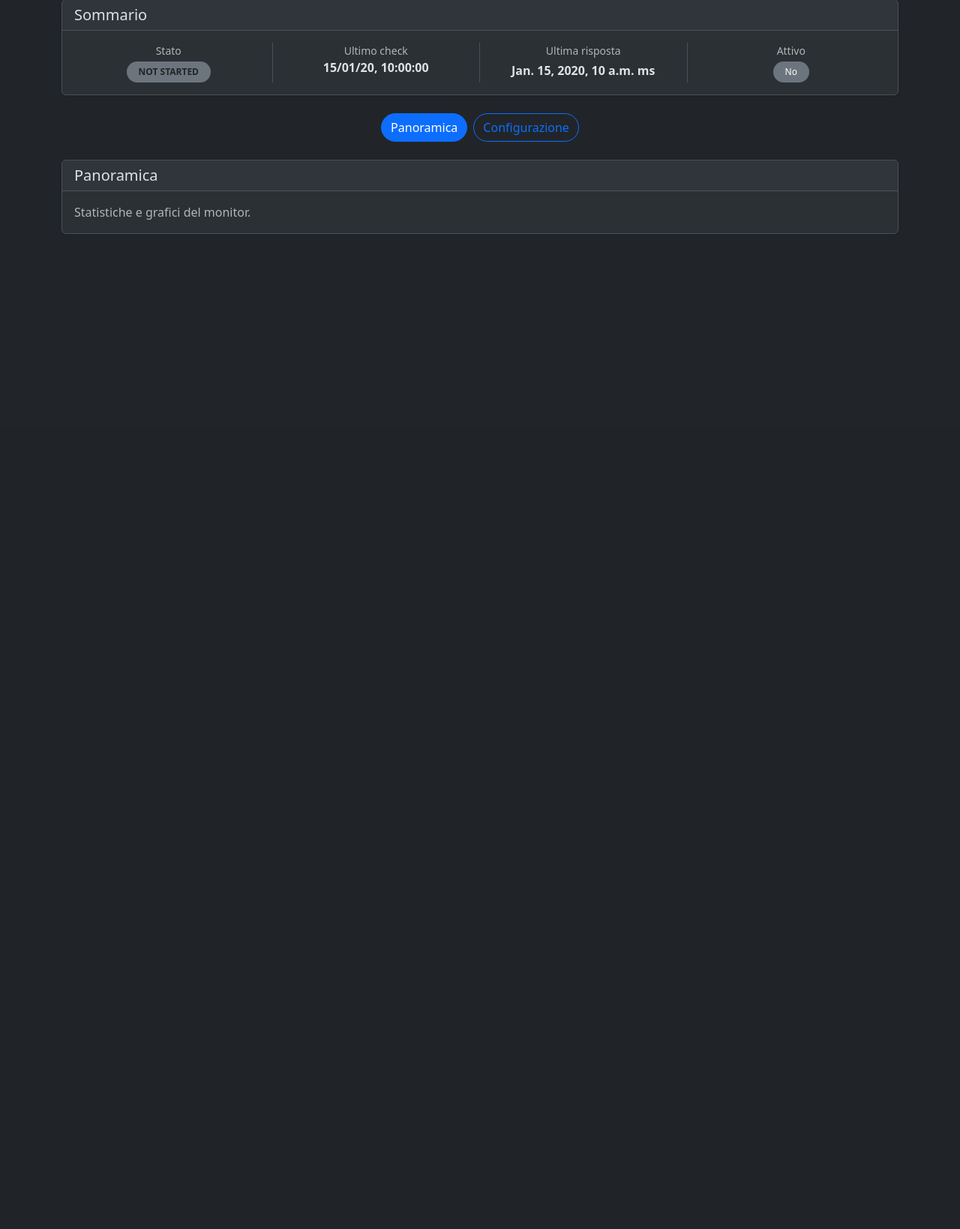
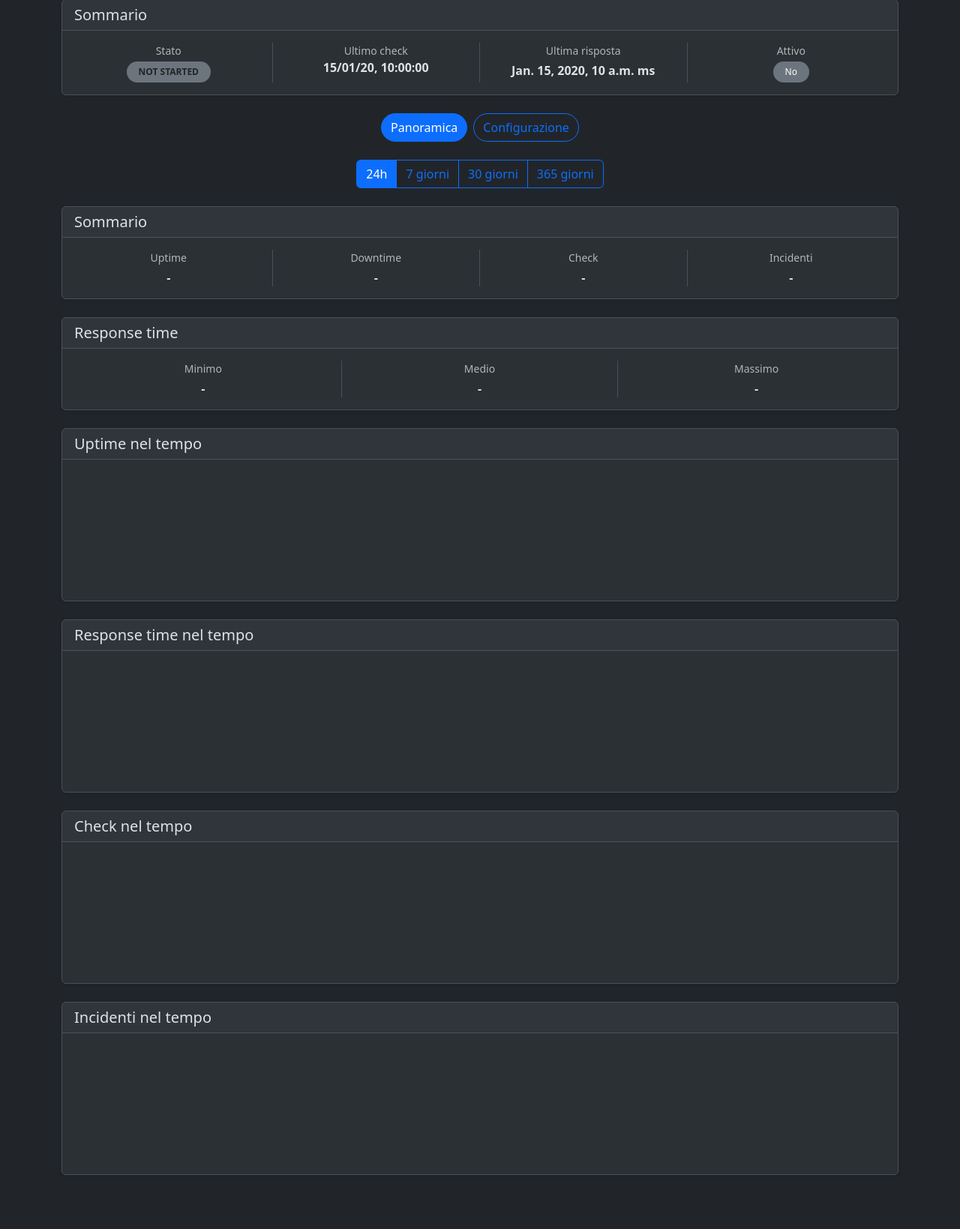
Before and after one commit to projectsrl-git/uptime-monitor, a Django app: template frontend/templates/monitor_detail/monitor_detail.html in a window 1280 px wide. Shown: the part 230-1869 px from the top of the page at 75% size. Before the commit the page ends 542 px from the top, so only its background shows below. Run offline with Django 5.2, Linux system fonts and the light colour scheme; the template is opened without the code that fills it: most values are stand-ins (such as "Sample title", 1, 10 or a date in 2020); data that the repository does not hold is empty; a map, chart or similar area stays blank.

Commit message:
Add monitor overview with statistics and response time metrics

```diff
--- /dev/null
+++ b/frontend/static/js/monitor_overview.js
@@ -0,0 +1,164 @@
+document.addEventListener("DOMContentLoaded", () => {
+
+    let currentPeriod = "24h";
+
+    loadStatistics(currentPeriod);
+
+
+    document.querySelectorAll(".statistics-period").forEach(button => {
+
+        button.addEventListener("click", () => {
+
+            const period = button.dataset.period;
+
+            currentPeriod = period;
+
+            updatePeriodButtons(button);
+
+            loadStatistics(period);
+
+        });
+
+    });
+
+
+    async function loadStatistics(period) {
+
+        try {
+
+            const response = await fetch(
+                `/api/monitors/${monitorId}/statistics/?period=${period}`
+            );
+
+            if (!response.ok) {
+                throw new Error(
+                    `Errore API: ${response.status}`
+                );
+            }
+
+            const data = await response.json();
+
+            updateSummary(data.summary);
+            updateResponseTime(data.response_time);
+
+        } catch (error) {
+
+            console.error(
+                "Errore caricamento statistiche:",
+                error
+            );
+
+        }
+    }
+
+
+    function updateSummary(summary) {
+
+        document.getElementById(
+            "uptime-percentage"
+        ).textContent =
+            summary.uptime_percentage !== null
+                ? `${summary.uptime_percentage}%`
+                : "-";
+
+
+        document.getElementById(
+            "downtime"
+        ).textContent =
+            formatDowntime(summary.downtime_seconds);
+
+
+        document.getElementById(
+            "checks"
+        ).textContent =
+            summary.checks;
+
+
+        document.getElementById(
+            "incidents"
+        ).textContent =
+            summary.incidents;
+    }
+
+
+    function updateResponseTime(responseTime) {
+
+        document.getElementById(
+            "response-time-min"
+        ).textContent =
+            formatMilliseconds(responseTime.min_ms);
+
+
+        document.getElementById(
+            "response-time-average"
+        ).textContent =
+            formatMilliseconds(responseTime.average_ms);
+
+
+        document.getElementById(
+            "response-time-max"
+        ).textContent =
+            formatMilliseconds(responseTime.max_ms);
+    }
+
+
+    function formatMilliseconds(value) {
+
+        if (value === null || value === undefined) {
+            return "-";
+        }
+
+        return `${value} ms`;
+    }
+
+
+    function formatDowntime(seconds) {
+
+        if (seconds === null || seconds === undefined) {
+            return "-";
+        }
+
+        if (seconds === 0) {
+            return "0 secondi";
+        }
+
+        const days = Math.floor(seconds / 86400);
+        const hours = Math.floor((seconds % 86400) / 3600);
+        const minutes = Math.floor((seconds % 3600) / 60);
+        const remainingSeconds = seconds % 60;
+
+        const parts = [];
+
+        if (days > 0) {
+            parts.push(`${days}g`);
+        }
+
+        if (hours > 0) {
+            parts.push(`${hours}h`);
+        }
+
+        if (minutes > 0) {
+            parts.push(`${minutes}m`);
+        }
+
+        if (remainingSeconds > 0) {
+            parts.push(`${remainingSeconds}s`);
+        }
+
+        return parts.join(" ");
+    }
+
+    function updatePeriodButtons(activeButton) {
+
+        document.querySelectorAll(".statistics-period").forEach(button => {
+
+            button.classList.remove("btn-primary");
+            button.classList.add("btn-outline-primary");
+
+        });
+
+        activeButton.classList.remove("btn-outline-primary");
+        activeButton.classList.add("btn-primary");
+    }
+
+});
--- a/frontend/templates/monitor_detail/monitor_detail.html
+++ b/frontend/templates/monitor_detail/monitor_detail.html
@@ -205,10 +205,15 @@ Monitor #{{ monitor.id }}
         {% include "monitor_detail/configuration.html" %}
     </div>
 
+    <script>
+        const monitorId = {{ monitor.id }};
+    </script>
+
 </div>
 
 {% endblock %}
 
 {% block javascript %}
 <script src="{% static 'js/monitor_detail.js' %}"></script>
+<script src="{% static 'js/monitor_overview.js' %}"></script>
 {% endblock %}
--- a/frontend/templates/monitor_detail/overview.html
+++ b/frontend/templates/monitor_detail/overview.html
@@ -1,13 +1,192 @@
+<div class="d-flex justify-content-center mb-4">
+
+    <div class="btn-group" role="group">
+
+        <button
+            type="button"
+            class="btn btn-primary statistics-period"
+            data-period="24h">
+            24h
+        </button>
+
+        <button
+            type="button"
+            class="btn btn-outline-primary statistics-period"
+            data-period="7d">
+            7 giorni
+        </button>
+
+        <button
+            type="button"
+            class="btn btn-outline-primary statistics-period"
+            data-period="30d">
+            30 giorni
+        </button>
+
+        <button
+            type="button"
+            class="btn btn-outline-primary statistics-period"
+            data-period="365d">
+            365 giorni
+        </button>
+
+    </div>
+
+</div>
+
+<!-- sommario -->
 <div class="card shadow-sm mb-4">
     <div class="card-header">
         <h5 class="mb-0">
-            Panoramica
+            Sommario
         </h5>
     </div>
 
     <div class="card-body">
-        <p class="text-muted mb-0">
-            Statistiche e grafici del monitor.
-        </p>
+        <div class="row text-center">
+
+            <div class="col-md-3 border-end">
+                <div class="text-muted small">
+                    Uptime
+                </div>
+
+                <div id="uptime-percentage" class="fw-semibold mt-1">
+                    -
+                </div>
+            </div>
+
+            <div class="col-md-3 border-end">
+                <div class="text-muted small">
+                    Downtime
+                </div>
+
+                <div id="downtime" class="fw-semibold mt-1">
+                    -
+                </div>
+            </div>
+
+            <div class="col-md-3 border-end">
+                <div class="text-muted small">
+                    Check
+                </div>
+
+                <div id="checks" class="fw-semibold mt-1">
+                    -
+                </div>
+            </div>
+
+            <div class="col-md-3">
+                <div class="text-muted small">
+                    Incidenti
+                </div>
+
+                <div id="incidents" class="fw-semibold mt-1">
+                    -
+                </div>
+            </div>
+
+        </div>
     </div>
 </div>
+
+
+<!-- response time -->
+<div class="card shadow-sm mb-4">
+    <div class="card-header">
+        <h5 class="mb-0">
+            Response time
+        </h5>
+    </div>
+
+    <div class="card-body">
+        <div class="row text-center">
+
+            <div class="col-md-4 border-end">
+                <div class="text-muted small">
+                    Minimo
+                </div>
+
+                <div id="response-time-min" class="fw-semibold mt-1">
+                    -
+                </div>
+            </div>
+
+            <div class="col-md-4 border-end">
+                <div class="text-muted small">
+                    Medio
+                </div>
+
+                <div id="response-time-average" class="fw-semibold mt-1">
+                    -
+                </div>
+            </div>
+
+            <div class="col-md-4">
+                <div class="text-muted small">
+                    Massimo
+                </div>
+
+                <div id="response-time-max" class="fw-semibold mt-1">
+                    -
+                </div>
+            </div>
+
+        </div>
+    </div>
+</div>
+
+
+<!-- uptime nel tempo -->
+<div class="card shadow-sm mb-4">
+    <div class="card-header">
+        <h5 class="mb-0">
+            Uptime nel tempo
+        </h5>
+    </div>
+
+    <div class="card-body">
+        <canvas id="uptime-chart"></canvas>
+    </div>
+</div>
+
+
+<!-- response time nel tempo -->
+<div class="card shadow-sm mb-4">
+    <div class="card-header">
+        <h5 class="mb-0">
+            Response time nel tempo
+        </h5>
+    </div>
+
+    <div class="card-body">
+        <canvas id="response-time-chart"></canvas>
+    </div>
+</div>
+
+
+<!-- check nel tempo -->
+<div class="card shadow-sm mb-4">
+    <div class="card-header">
+        <h5 class="mb-0">
+            Check nel tempo
+        </h5>
+    </div>
+
+    <div class="card-body">
+        <canvas id="checks-chart"></canvas>
+    </div>
+</div>
+
+
+<!-- incidenti nel tempo -->
+<div class="card shadow-sm mb-4">
+    <div class="card-header">
+        <h5 class="mb-0">
+            Incidenti nel tempo
+        </h5>
+    </div>
+
+    <div class="card-body">
+        <canvas id="incidents-chart"></canvas>
+    </div>
+</div>
```
